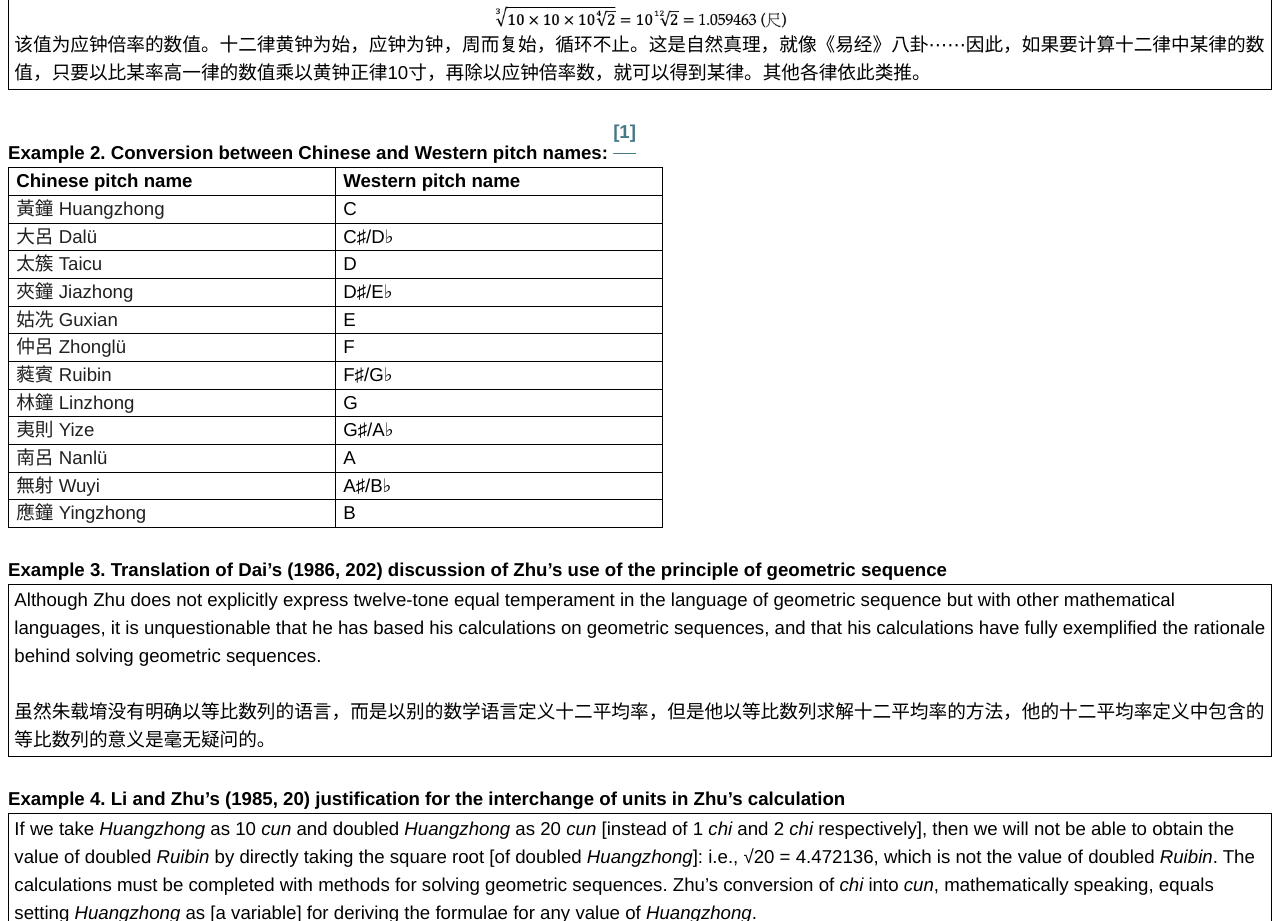
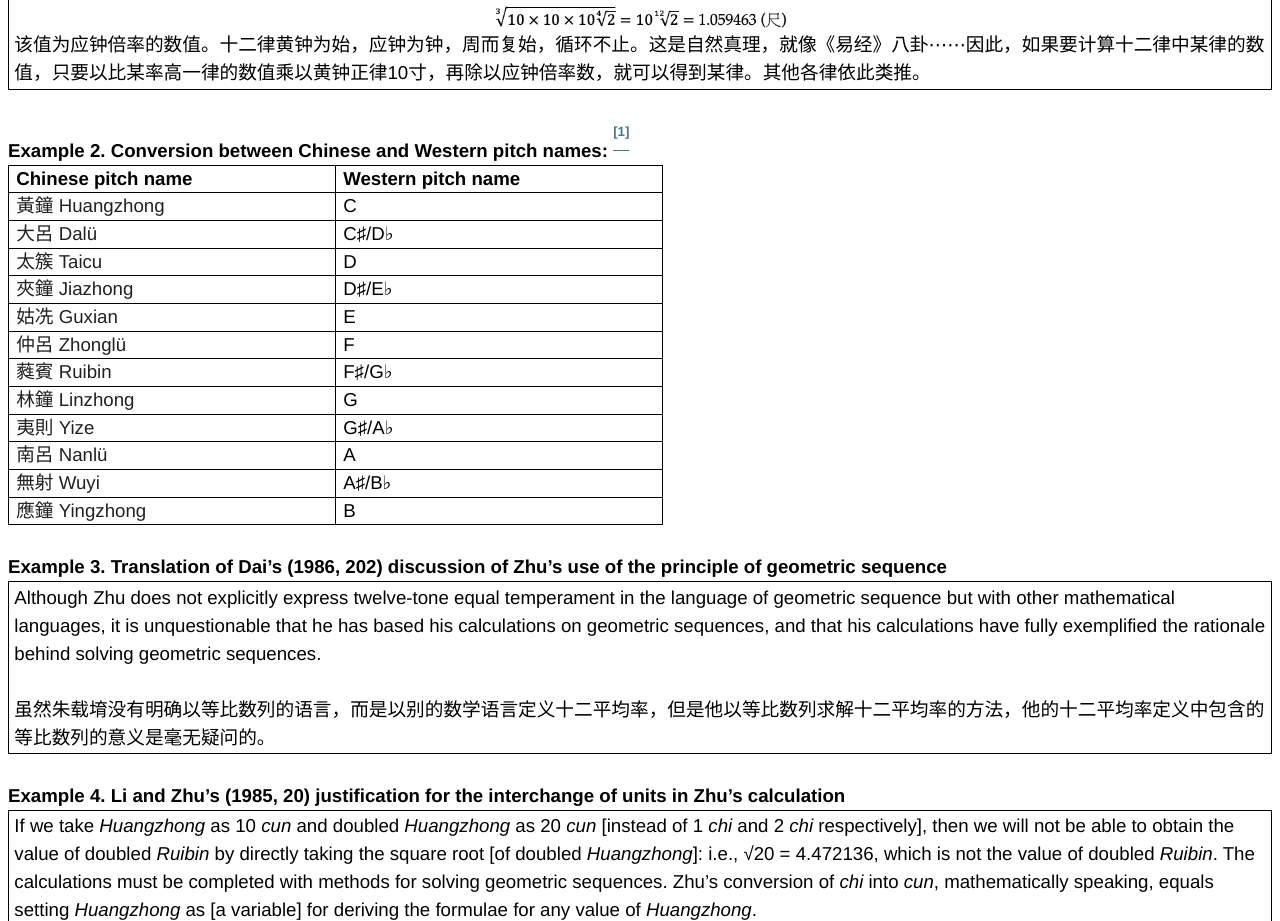
Before and after one commit to jasonleeubc/SMT24, a plain HTML site: page index.html in a window 1280 px wide. Shown: the part 875-1796 px from the top of the page. Drawn offline with Linux system fonts and the light colour scheme.

Commit message:
Update index.html

```diff
--- a/index.html
+++ b/index.html
@@ -227,8 +227,8 @@ line-height:150%;font-family:"Helvetica Neue"'>&nbsp;</span></p>
 <p class=MsoNormal style='line-height:150%'><b><span style='font-size:14.0pt;
 line-height:150%;font-family:"Helvetica Neue"'>Example 2. Conversion between
 Chinese and Western pitch names:<span class=MsoFootnoteReference> <a
-href="#_ftn1" name="_ftnref1" title=""><span class=MsoFootnoteReference><b><sup><span
-style='font-size:14.0pt;font-family:"Helvetica Neue"'>[1]</span></sup></b></span></a></span></span></b></p>
+href="#_ftn1" name="_ftnref1" title=""><span class=MsoFootnoteReference><b><span
+style='font-size:12.0pt;font-family:"Helvetica Neue"'><sup>[1]</sup></span></b></span></a></span></span></b></p>
 
 <table class=MsoTableGrid border=1 cellspacing=0 cellpadding=0
  style='border-collapse:collapse;border:none'>
```
